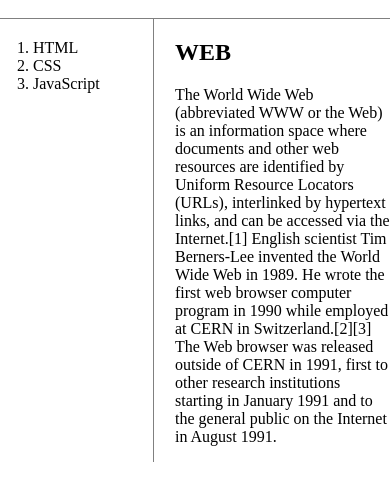
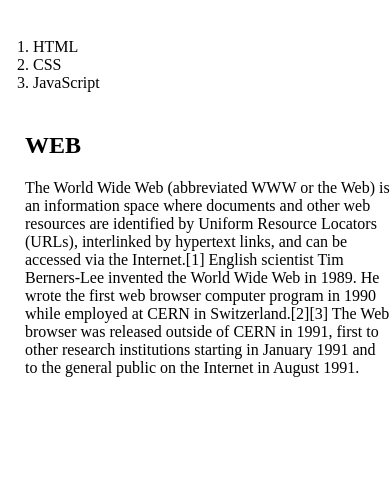
Before and after one commit to imnooy/WEBn, a plain HTML site: page css/index.html in a window 390 px wide. Shown: the part 74-574 px from the top of the page. Drawn offline with Linux system fonts and the light colour scheme.

Commit message:
미디어 쿼리를 이용해 반응형 디자인 구현
미디어 쿼리 써먹기

```diff
--- a/css/index.html
+++ b/css/index.html
@@ -37,6 +37,18 @@
     #grid #article {
       padding-left:25px;
     }
+    /*화면 크기가 800픽셀보다 작을 때*/
+    @media(max-width:800px) {
+      #grid {
+        display:block;
+      }
+      ol {
+        border-right: none;
+      }
+      h1 {
+        border-bottom:none;
+      }
+    }
   </style>
 </head>
 <body>
```
